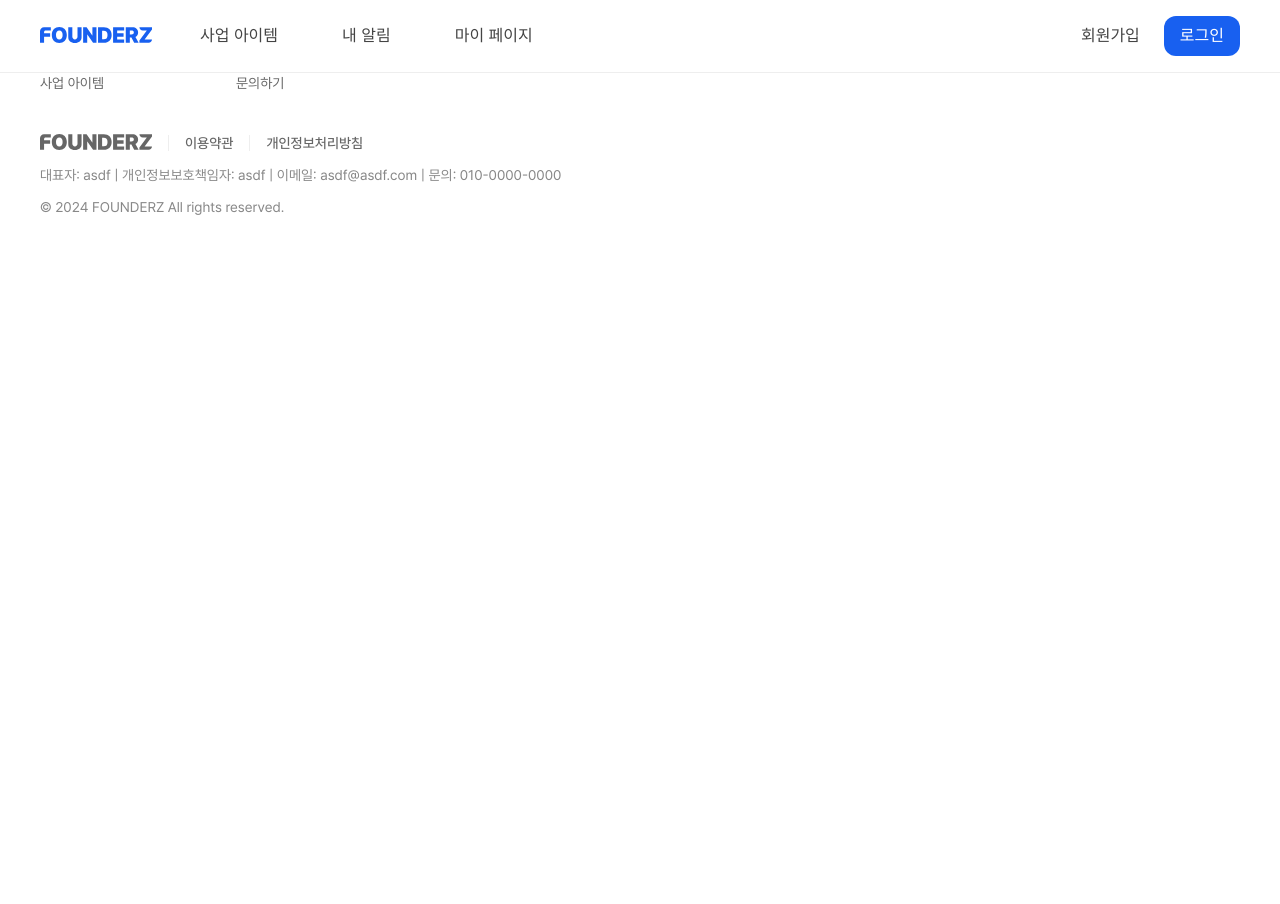
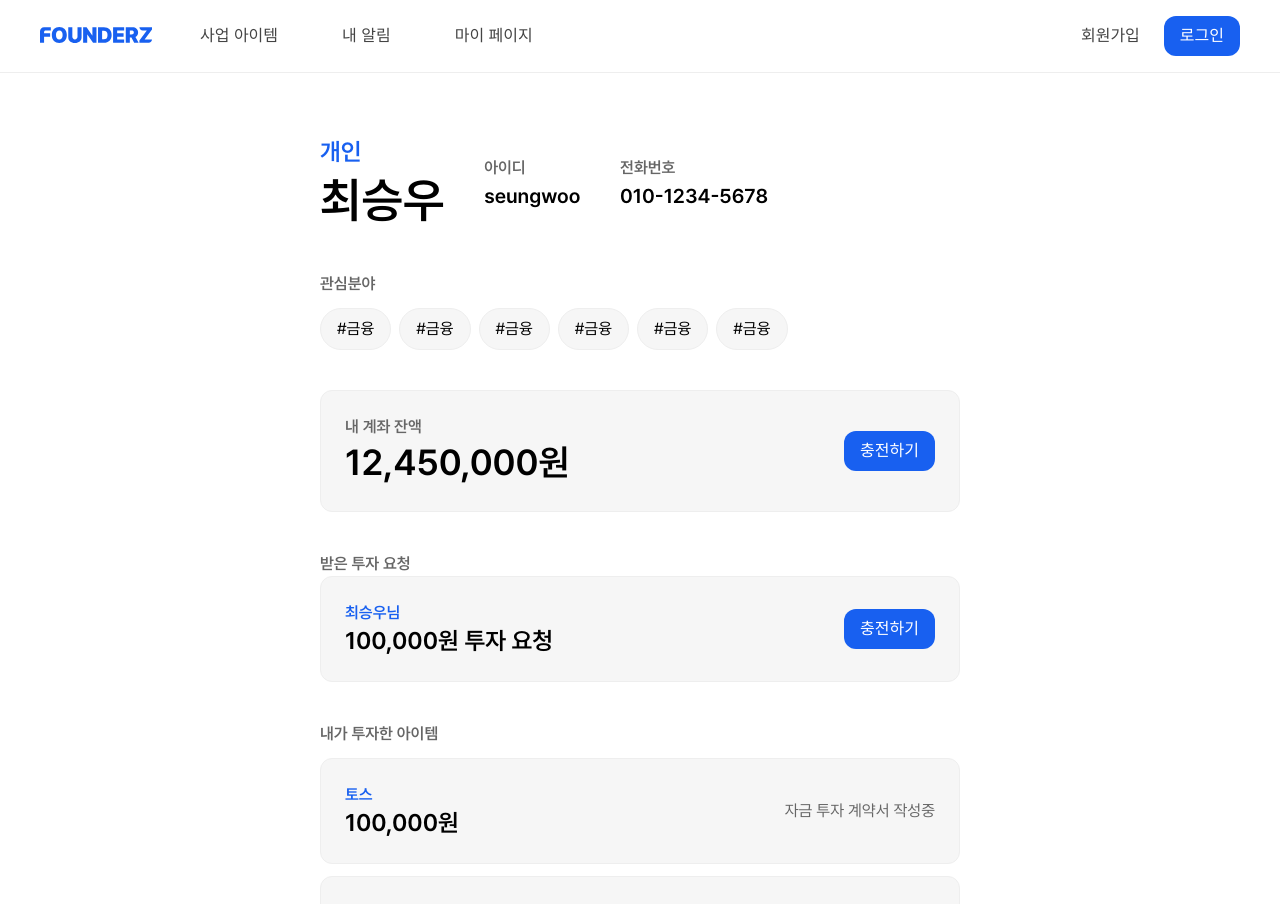
Before and after one commit to teamFOUNDERZ/FOUNDERZ-2024-front-end, a React (Create React App) app: page /my in a window 1280 px wide. Shown: the top 904 px of the page. Before the commit the page ends 800 px from the top, so only its background shows below. Built offline with nearby package versions, Linux system fonts and the light colour scheme.

Commit message:
add: Alarm, detailPost, My 추가
- Header 수정
- Router code 추가

```diff
--- a/src/Router.tsx
+++ b/src/Router.tsx
@@ -10,6 +10,8 @@ import Signup from './page/signup';
 import Infomation from './page/signup/infomation';
 import Interest from './page/signup/interest';
 import SignupType from './page/signup/signUpType';
+import Alarm from './page/Alarm';
+import My from './page/My';
 import './styles/globals.css';
 
 export default function Router() {
@@ -26,6 +28,8 @@ export default function Router() {
         <Route path="/interest" element={<Interest />} />
         <Route path="/post" element={<PostPage />} />
         <Route path="/write" element={<Writepost />} />
+        <Route path="/alarm" element={<Alarm />} />
+        <Route path="/my" element={<My />} />
       </Routes>
       <Footer />
     </BrowserRouter>
--- a/src/components/designSystem/Header.tsx
+++ b/src/components/designSystem/Header.tsx
@@ -17,10 +17,10 @@ export const Header = () => {
           <a href="/post">
             <Button kind="white">사업 아이템</Button>
           </a>
-          <a href="/post">
+          <a href="/alarm">
             <Button kind="white">내 알림</Button>
           </a>
-          <a href="/post">
+          <a href="/my">
             <Button kind="white">마이 페이지</Button>
           </a>
         </Nav>
--- /dev/null
+++ b/src/page/Alarm/index.tsx
@@ -0,0 +1,64 @@
+import styled from "styled-components";
+import { Fonts } from "../../styles/fonts";
+import { Colors } from "../../styles/colors";
+
+export default function Alarm(){
+    return(
+        <Alarmcontainer>
+            <Content>
+                <Title>내 알림</Title>
+                <div>
+                    <List>
+                        <p style={{ ...Fonts['BodyMedium'], color: Colors.Blue500}}>투자요청</p>
+                        <p style={{ ...Fonts['BodyLarge'], color: Colors.Black}}>최승우님이 “토스"에 100,000원 투자를 원하고 있어요.</p>
+                        <p style={{ ...Fonts['BodySmall'], color: Colors.Gray600}}>2024.07.17</p>
+                    </List>
+                    <List>
+                        <p style={{ ...Fonts['BodyMedium'], color: Colors.Blue500}}>투자요청</p>
+                        <p style={{ ...Fonts['BodyLarge'], color: Colors.Black}}>최승우님이 “토스"에 100,000원 투자를 원하고 있어요.</p>
+                        <p style={{ ...Fonts['BodySmall'], color: Colors.Gray600}}>2024.07.17</p>
+                    </List>
+                    <List>
+                        <p style={{ ...Fonts['BodyMedium'], color: Colors.Blue500}}>투자요청</p>
+                        <p style={{ ...Fonts['BodyLarge'], color: Colors.Black}}>최승우님이 “토스"에 100,000원 투자를 원하고 있어요.</p>
+                        <p style={{ ...Fonts['BodySmall'], color: Colors.Gray600}}>2024.07.17</p>
+                    </List>
+                </div>
+            </Content>
+        </Alarmcontainer>
+    )
+}
+
+const Alarmcontainer = styled.div`
+    width: 100%;
+    height: 700px;
+    display: flex;
+    justify-content: center;
+`;
+
+const Content = styled.div`
+    background-color: #fff;
+    width: 50%;
+    height: fit-content;
+    justify-content: center;
+    padding: 136px 40px 346px 40px;
+    display: flex;
+    flex-direction: column;
+    gap: 40px;
+`;
+
+const Title = styled.div`
+    font-weight: 600;
+    font-size: 48px;
+    line-height: 64px;
+    letter-spacing: -2.5%;
+`;
+
+const List = styled.div`
+    display: flex;
+    flex-direction: column;
+    border-top: 1px solid #EEEEEE;
+    height: fit-content;
+    padding: 24px 0 24px 0;
+    gap: 8px;
+`;
--- /dev/null
+++ b/src/page/My/index.tsx
@@ -0,0 +1,217 @@
+import styled from "styled-components";
+import { Button } from "../../components/designSystem/Button";
+import { Fonts } from '../../styles/fonts';
+import { Colors } from '../../styles/colors';
+
+export default function My(){
+    return(
+        <Mycontainer>
+            <Content>
+                <Textcontiner2>
+                    <Textcontiner>
+                        <SemiBold24B>개인</SemiBold24B>
+                        <SemiBold48>최승우</SemiBold48>
+                    </Textcontiner>
+                    <Textcontiner>
+                        <SemiBold16>아이디</SemiBold16>
+                        <SemiBold20>seungwoo</SemiBold20>
+                    </Textcontiner>
+                    <Textcontiner>
+                        <SemiBold16>전화번호</SemiBold16>
+                        <SemiBold20>010-1234-5678</SemiBold20>
+                    </Textcontiner>
+                </Textcontiner2>
+                <Field>
+                    <SemiBold16>관심분야</SemiBold16>
+                    <Tagcontainer>
+                        <Tag>#금융</Tag>
+                        <Tag>#금융</Tag>
+                        <Tag>#금융</Tag>
+                        <Tag>#금융</Tag>
+                        <Tag>#금융</Tag>
+                        <Tag>#금융</Tag>
+                    </Tagcontainer>
+                </Field>
+                <Box>
+                    <div>
+                        <SemiBold16>내 계좌 잔액</SemiBold16>
+                        <SemiBold36>12,450,000원</SemiBold36>
+                    </div>
+                    <Button>충전하기</Button>
+                </Box>
+                <div>
+                    <SemiBold16>받은 투자 요청</SemiBold16>
+                    <Box>
+                        <div>
+                            <SemiBold16B>최승우님</SemiBold16B>
+                            <SemiBold24>100,000원 투자 요청</SemiBold24>
+                        </div>
+                        <Button>충전하기</Button>
+                    </Box>
+                </div>
+                <Field>
+                    <SemiBold16>내가 투자한 아이템</SemiBold16>
+                    <Box>
+                        <div>
+                            <SemiBold16B>토스</SemiBold16B>
+                            <SemiBold24>100,000원</SemiBold24>
+                        </div>
+                        <Medium16>자금 투자 계약서 작성중</Medium16>
+                    </Box>
+                    <Box>
+                        <div>
+                            <SemiBold16B>토스</SemiBold16B>
+                            <SemiBold24>100,000원</SemiBold24>
+                        </div>
+                        <Button>자금 투자 계약서 확인하기</Button>
+                    </Box>
+                    <Box>
+                        <div>
+                            <SemiBold16B>토스</SemiBold16B>
+                            <SemiBold24>100,000원</SemiBold24>
+                        </div>
+                        <Boxcotainer>
+                            <SemiBold16B>체결됨</SemiBold16B>
+                            <Button kind="white">자금 투자 계약서 확인하기</Button>
+                            <Button kind="red">자금 투자 계약서 확인하기</Button>
+                        </Boxcotainer>
+                    </Box>
+                </Field>
+            </Content>
+        </Mycontainer>
+    )
+}
+
+const Mycontainer = styled.div`
+    width: 100%;
+    height: fit-content;
+    display: flex;
+    justify-content: center;
+    position: relative;
+`;
+
+const Content = styled.div`
+    display: flex;
+    background-color: #fff;
+    width: 50%;
+    height: fit-content;
+    justify-content: center;
+    flex-direction: column;
+    padding: 136px 40px 64px 40px;
+    gap: 40px
+`;
+
+const Textcontiner2 = styled.div`
+    display: flex;
+    width: 70%;
+    height: fit-content;
+    justify-content: space-between;
+    align-items: center;
+`
+
+const Textcontiner = styled.div`
+    display: flex;
+    flex-direction: column;
+    width: fit-content;
+`
+
+const Field = styled.div`
+    display: flex;
+    flex-direction: column;
+    gap: 12px;
+`;
+
+const Tagcontainer = styled.div`
+    display: flex;
+    width: 100%;
+    gap: 8px;
+`;
+
+const Box = styled.div`
+    height: fit-content;
+    background-color: #F6F6F6;
+    border: 1px solid #EEEEEE;
+    border-radius: 12px;
+    padding: 24px;
+    display: flex;
+    align-items: center;
+    justify-content: space-between;
+`;
+
+const Boxcotainer = styled.div`
+    display: flex;
+    gap: 16px;
+    align-items: center;
+`
+
+const Tag = styled.div`
+    width: fit-content;
+    place-items: center;
+    display: grid;
+    padding: 12px 16px 12px 16px;
+    background-color: #F6F6F6;
+    border: 1px solid #EEEEEE;
+    border-radius: 22px;
+`;
+
+const SemiBold48 = styled.p`
+    font-weight: 600;
+    font-size: 48px;
+    color: #000;
+    line-height: 64px;
+    letter-spacing: -2.5%;
+`;
+
+const SemiBold36 = styled.p`
+    font-weight: 600;
+    font-size: 36px;
+    color: #000;
+    line-height: 48px;
+    letter-spacing: -2.5%;
+`;
+
+const SemiBold24B = styled.p`
+    font-weight: 600;
+    font-size: 24px;
+    line-height: 32px;
+    letter-spacing: -2.5%;
+    color: #1860F0;
+`;
+
+const SemiBold24 = styled.p`
+    font-weight: 600;
+    font-size: 24px;
+    line-height: 32px;
+    letter-spacing: -2.5%;
+    color: #000;
+`;
+
+
+const SemiBold20 = styled.p`
+    font-weight: 600;
+    font-size: 20px;
+    line-height: 32px;
+`;
+
+const SemiBold16 = styled.p`
+    font-weight: 600;
+    font-size: 16px;
+    line-height: 24px;
+    letter-spacing: -2.5%;
+    color: #666666;
+`;
+
+const SemiBold16B = styled.p`
+    font-weight: 600;
+    font-size: 16px;
+    line-height: 24px;
+    letter-spacing: -2.5%;
+    color: #1860F0;
+`;
+
+const Medium16 = styled.p`
+    font-weight: 400;
+    font-size: 16px;
+    line-height: 24px;
+    color: #666666;
+`;
--- a/src/page/detailPost/index.tsx
+++ b/src/page/detailPost/index.tsx
@@ -2,6 +2,8 @@ import styled from "styled-components";
 import { BackButton } from "../../components/BackButton";
 import { Box } from "../../components/Box";
 import { Button } from "../../components/designSystem/Button";
+import { Fonts } from "../../styles/fonts";
+import { Colors } from "../../styles/colors";
 
 export default function DetailPost(){
     const company = "토스"
@@ -14,8 +16,8 @@ export default function DetailPost(){
             <Content>
                 <Title>
                     <BackButton/>
-                    <Semibold48>{company}</Semibold48>
-                    <Regular20>{introduction}</Regular20>
+                    <p style={{ ...Fonts['TitleLarge'], color: Colors.Blue500}}>{company}</p>
+                    <p style={{ ...Fonts['BodyLarge'], color: Colors.Gray600}}>{introduction}</p>
                     <Tag>#금융</Tag>
                 </Title>
                 <BoxContainer>
@@ -23,19 +25,19 @@ export default function DetailPost(){
                     <Box/>
                 </BoxContainer>
                 <Overview>
-                    <SemiBold24>II.기업 개요</SemiBold24>
-                    <SemiBold18>1. 개요</SemiBold18>
-                    <Regular16>{outline}</Regular16>
-                    <SemiBold18>2. 투자유치 현황</SemiBold18>
-                    <Regular16>{InvestmentAttractionStatus}</Regular16>
+                    <p style={{ ...Fonts['TitleSmall'], color: Colors.Black}}>II.기업 개요</p>
+                    <p style={{ ...Fonts['TitleTiny'], color: Colors.Black, marginLeft: "24px"}}>1. 개요</p>
+                    <p style={{ ...Fonts['BodySmall'], color: Colors.Black, marginLeft: "48px"}}>{outline}</p>
+                    <p style={{ ...Fonts['TitleTiny'], color: Colors.Black, marginLeft: "24px"}}>2. 투자유치 현황</p>
+                    <p style={{ ...Fonts['BodySmall'], color: Colors.Black, marginLeft: "48px"}}>{InvestmentAttractionStatus}</p>
                 </Overview>
                 <Line/>
                 <Invest>
-                    <Medium18>총 투자금</Medium18>
-                    <Semibold48>{Investamount} <Semibold36>원</Semibold36></Semibold48>
+                    <p style={{ ...Fonts['BodyMedium'], color: Colors.Gray600}}>총 투자금</p>
+                    <p style={{ ...Fonts['TitleLarge'], color: Colors.Blue500}}>{Investamount} <span>원</span></p>
                 </Invest>
                 <InvestBox>
-                    <SemiBold24>사업아이템이 마음에 드셨나요?</SemiBold24>
+                    <p style={{ ...Fonts['TitleSmall'], color: Colors.Black}}>사업아이템이 마음에 드셨나요?</p>
                     <Button>투자하기</Button>
                 </InvestBox>
             </Content>
@@ -61,7 +63,7 @@ const Title = styled.div`
 `;
 
 const Content = styled.div`
-    width: full;
+    width: 60%;
     display: flex;
     flex-direction: column;
     gap: 64px;
@@ -79,60 +81,6 @@ const Overview = styled.div`
     flex-direction: column;
     gap: 12px;
 `;
-
-const Semibold48 = styled.p`
-    font-weight: 600;
-    font-size: 48px;
-    color: #1860F0;
-    line-height: 64px;
-    letter-spacing: -2.5%;
-`;
-
-const Semibold36 = styled.span`
-    font-weight: 600;
-    font-size: 36px;
-    color: #1860F0;
-    line-height: 48px;
-    letter-spacing: -2.5%;
-`;
-
-const SemiBold24 = styled.p`
-    font-weight: 600;
-    font-size: 24px;
-    line-height: 32px;
-    letter-spacing: -2.5%;
-`;
-
-const SemiBold18 = styled.p`
-    margin-left: 24px;
-    font-weight: 600;
-    font-size: 18px;
-    line-height: 24px;
-    letter-spacing: -2.5%;
-`;
-
-const Regular20 = styled.p`
-    width: 980px;
-    font-weight: 400;
-    font-size: 20px;
-`;
-
-const Regular16 = styled.p`
-    margin-left: 48px;
-    width: 950px;
-    font-weight: 400;
-    font-size: 16px;
-    line-height: 24px;
-    letter-spacing: 0;
-`;
-
-const Medium18 = styled.p`
-    font-weight: 400;
-    font-size: 18px;
-    line-height: 24px;
-    color: #666666;
-`;
-
 
 const Tag = styled.div`
     width: fit-content;
```
Also changed, not shown: src/modals/modal.tsx (added, +13 -0 lines).
